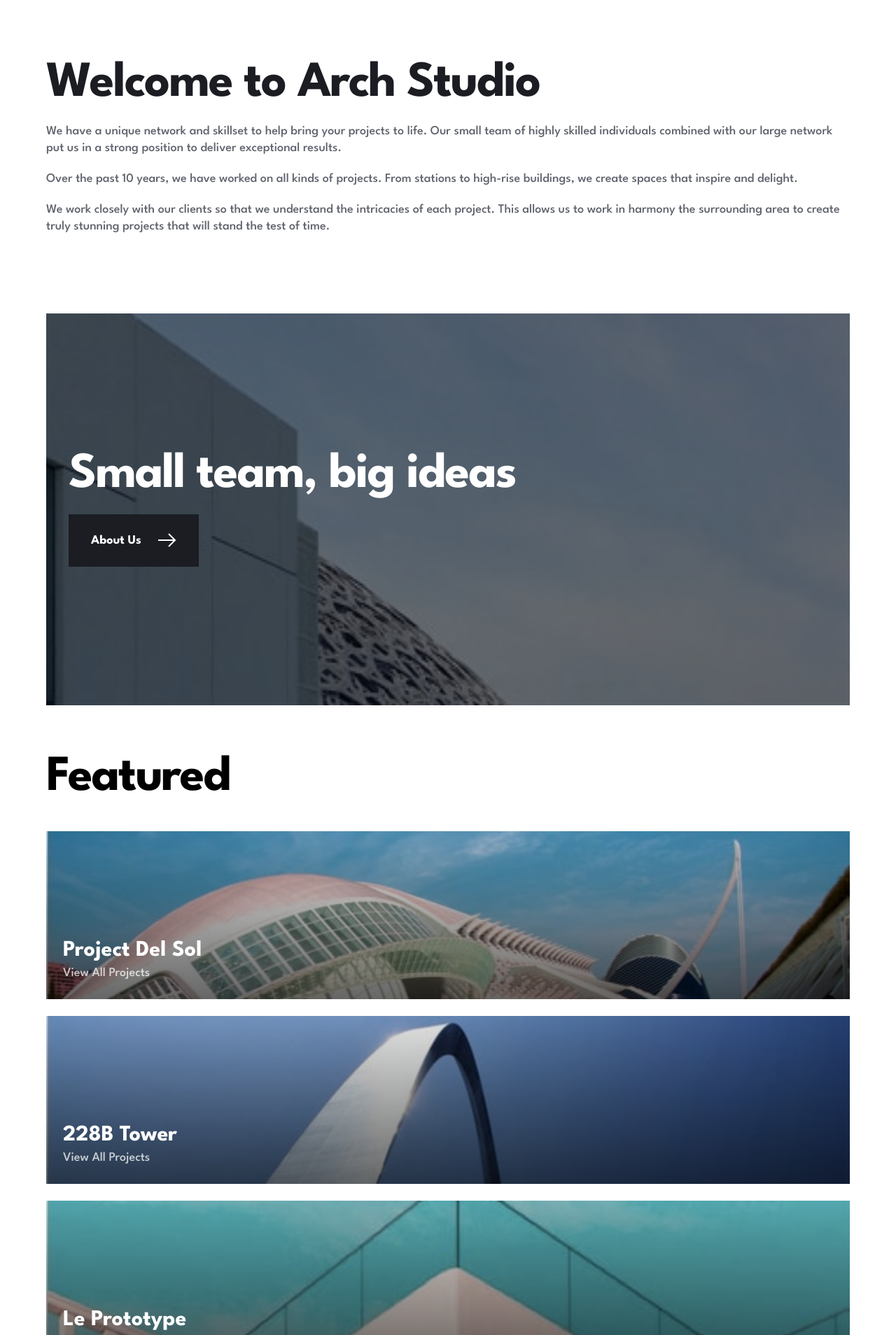
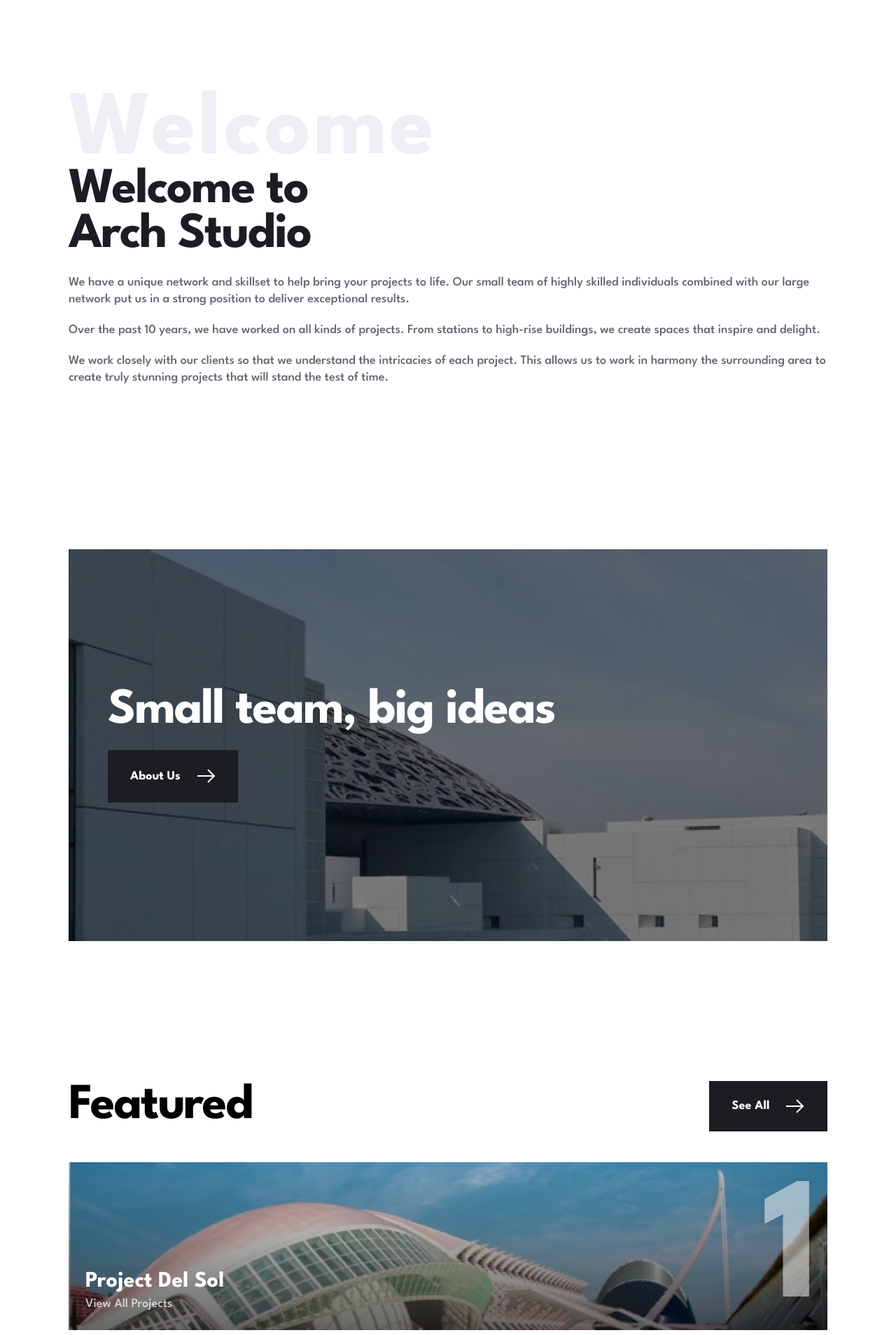
Before and after one commit to David-Henery4/Arch-Studio-website, a React (Vite) app: page / in a window 1280 px wide. Shown: the part 880-2788 px from the top of the page at 70% size. Built offline with nearby package versions, Linux system fonts and the light colour scheme.

Commit message:
home-layout-tablet

```diff
--- a/src/components/home/AboutCTA.jsx
+++ b/src/components/home/AboutCTA.jsx
@@ -2,7 +2,7 @@ import { ArrowIcon } from "../../assets/icons";
 
 const AboutCTA = () => {
   return (
-    <section className="relative w-full p-8 col-start-1 col-end-13 min-h-[560px] bg-aboutCTAMob bg-no-repeat bg-cover flex flex-col justify-center items-start gap-6 mdTab:col-start-2 mdTab:col-end-12">
+    <section className="relative w-full p-8 col-start-1 col-end-13 min-h-[560px] bg-aboutCTAMob bg-no-repeat bg-cover flex flex-col justify-center items-start gap-6 mdTab:col-start-2 mdTab:col-end-12 tab:p-14 tab:bg-aboutCTATab">
       <div className="absolute top-0 left-0 w-full h-full bg-black/50"></div>
       <h3 className="relative text-lrgHeadingMob text-white font-bold leading-lrgHeadingMob tracking-lrgMedHeadingMob smTab:text-medHeading smTab:leading-medHeading smTab:tracking-lrgMedHeading">Small team, big ideas</h3>
       <a
--- a/src/components/home/Featured.jsx
+++ b/src/components/home/Featured.jsx
@@ -1,12 +1,16 @@
 import { ArrowIcon } from "../../assets/icons";
 import featuredData from "../../miscData/featuredProjectsData";
+import { AllProjectsBtn } from "../../components";
 
 const Featured = () => {
   return (
-    <section className="w-full col-start-2 col-end-12 grid gap-11 py-[72px]">
-      <h3 className="text-xtraLrgHeadingMob leading-lrgHeadingMob tracking-lrgMedHeadingMob font-bold smTab:text-medHeading smTab:leading-medHeading smTab:tracking-lrgMedHeading">
-        Featured
-      </h3>
+    <section className="w-full col-start-2 col-end-12 grid gap-11 py-[72px] tab:py-[200px]">
+      <div className="flex justify-between items-center">
+        <h3 className="text-xtraLrgHeadingMob leading-lrgHeadingMob tracking-lrgMedHeadingMob font-bold smTab:text-medHeading smTab:leading-medHeading smTab:tracking-lrgMedHeading">
+          Featured
+        </h3>
+        <AllProjectsBtn isMob={false} />
+      </div>
       {/* THUMB CONTAINER */}
       <div className="w-full grid gap-6">
         {/* Thumb Item */}
@@ -14,9 +18,10 @@ const Featured = () => {
           return (
             <div
               key={item?.id}
-              className="relative w-full h-60 flex flex-col justify-end items-start"
+              className="relative w-full h-60 flex flex-col justify-end items-start overflow-hidden"
             >
               <div className="absolute w-full h-full top-0 left-0 bg-gradient-to-b from-black/10 to-black/60 z-10"></div>
+              <p className="hidden absolute top-8 right-4 z-20 text-xtraLrgHeading leading-xtraLrgHeading text-white/50 font-bold tracking-xtraLrgHeading tab:block">{item?.id}</p>
               <picture>
                 <source srcSet="" media="" />
                 <source srcSet={item?.image?.tab} media="(min-width:25em)" />
@@ -41,15 +46,7 @@ const Featured = () => {
             </div>
           );
         })}
-        <button
-          className="w-full inline-flex justify-center items-center bg-veryDarkBlue text-white gap-6 py-5 text-bodyText leading-bodyText font-bold
-      "
-        >
-          See All
-          <span>
-            <ArrowIcon className="stroke-white" />
-          </span>
-        </button>
+        <AllProjectsBtn isMob={true} />
       </div>
     </section>
   );
--- a/src/components/home/Hero.jsx
+++ b/src/components/home/Hero.jsx
@@ -12,11 +12,11 @@ const Hero = () => {
   // with index being used to select the
   // correct one.
   return (
-    <section className="col-start-1 col-end-13 w-full min-h-[560px] p-8 relative text-white smTab:min-h-[720px] mdTab:col-start-2 mdTab:col-end-12 ">
+    <section className="col-start-1 col-end-13 w-full min-h-[560px] p-8 relative text-white smTab:min-h-[720px] mdTab:col-start-2 mdTab:col-end-12 tab:p-14">
       <div className="absolute top-0 left-0 w-full h-full bg-[#000000] opacity-[.35] z-10"></div>
       <picture>
-        <source srcSet={paramourTabHeroImg} />
-        <source srcSet={paramourDeskHeroImg} />
+        {/* <source srcSet={paramourDeskHeroImg} media="(min-width: 46.25em)" /> */}
+        <source srcSet={paramourTabHeroImg} media="(min-width: 46.25em)" />
         <img
           className="absolute top-0 left-0
         w-full h-full object-cover"
--- a/src/components/home/Welcome.jsx
+++ b/src/components/home/Welcome.jsx
@@ -1,9 +1,14 @@
 
 const Welcome = () => {
   return (
-    <section className="w-full col-start-2 col-end-12 pt-36 pb-28">
+    <section className="relative w-full col-start-2 col-end-12 pt-36 pb-28 tab:pt-[248px] tab:pb-[233px]">
       <div className="grid gap-6">
-        <h2 className="text-veryDarkBlue text-lrgHeadingMob leading-lrgHeadingMob tracking-lrgMedHeadingMob font-bold smTab:text-medHeading smTab:leading-medHeading smTab:tracking-lrgMedHeading">Welcome to Arch Studio</h2>
+        <h2 className="hidden absolute top-24 left-0 tab:block text-veryLightGrey text-[130px] tracking-[3px] font-bold leading-xtraLrgHeading">
+          Welcome
+        </h2>
+        <h2 className="max-w-[495px] text-veryDarkBlue text-lrgHeadingMob leading-lrgHeadingMob tracking-lrgMedHeadingMob font-bold smTab:text-medHeading smTab:leading-medHeading smTab:tracking-lrgMedHeading">
+          Welcome to Arch Studio
+        </h2>
         <p className="inline-flex flex-col justify-center items-start gap-5 text-bodyText leading-bodyText font-medium text-darkGrey">
           <span>
             We have a unique network and skillset to help bring your projects to
--- a/src/components/index.js
+++ b/src/components/index.js
@@ -1,5 +1,6 @@
 // REUSED
 import PortfolioCTA from "./reused/PortfolioCTA";
+import AllProjectsBtn from "./reused/AllProjectsBtn";
 // SHARED
 import Navbar from "./shared/Navbar";
 import Footer from "./shared/Footer";
@@ -12,6 +13,7 @@ import Featured from "./home/Featured";
 export{
   // SHARED
   PortfolioCTA,
+  AllProjectsBtn,
   // SHARED
   Navbar,
   Footer,
--- /dev/null
+++ b/src/components/reused/AllProjectsBtn.jsx
@@ -0,0 +1,25 @@
+import { ArrowIcon } from "../../assets/icons";
+
+const AllProjectsBtn = ({isMob}) => {
+  //
+  return (
+    <button
+      className={`h-[72px] inline-flex justify-center items-center bg-veryDarkBlue text-white gap-6  text-bodyText leading-bodyText font-bold ${
+        isMob ? "w-full tab:hidden" : "hidden w-[169px] tab:inline-flex"
+      }
+      `}
+    >
+      See All
+      <span>
+        <ArrowIcon className="stroke-white" />
+      </span>
+    </button>
+  );
+}
+
+// // fixes linting issue
+// AllProjectsBtn.propTypes = {
+//   isMob: PropTypes.string.isRequired,
+// };
+
+export default AllProjectsBtn
--- a/src/components/shared/Footer.jsx
+++ b/src/components/shared/Footer.jsx
@@ -5,13 +5,13 @@ import navigationData from "../../miscData/navigationData";
 
 const Footer = () => {
   return (
-    <footer className="w-full col-start-1 col-end-13 grid grid-rows-footerMob">
-      <div className="w-full h-full row-start-2 row-end-3 col-start-1 col-end-2 bg-veryLightGrey"></div>
-      <div className="w-full row-start-1 row-end-3 col-start-1 col-end-2 flex flex-col justify-center items-center gap-8 pb-12">
+    <footer className="w-full col-start-1 col-end-13 grid grid-rows-footerMob tab:grid-cols-footerTab tab:grid-rows-[auto]">
+      <div className="w-full h-full row-start-2 row-end-3 col-start-1 col-end-2 bg-veryLightGrey tab:col-start-1 tab:col-end-2 tab:row-start-1 tab:row-end-2"></div>
+      <div className="w-full row-start-1 row-end-3 col-start-1 col-end-2 flex flex-col justify-center items-center gap-8 pb-12 tab:flex-row tab:justify-between tab:p-0 tab:col-start-1 tab:col-end-3 tab:row-start-1 tab:row-end-2">
         <div className="w-[120px] h-[120px] bg-veryDarkBlue grid place-items-center">
           <Logo className="fill-white" />
         </div>
-        <ul className="flex flex-col justify-center items-center gap-8 text-mediumGrey text-bodyText leading-[25px] font-bold">
+        <ul className="flex flex-col justify-center items-center gap-8 text-mediumGrey text-bodyText leading-[25px] font-bold tab:flex-row">
           {navigationData.map(nav => {
             return (
               <li key={nav?.id}>
--- a/src/components/shared/Navbar.jsx
+++ b/src/components/shared/Navbar.jsx
@@ -4,7 +4,7 @@ import { Link } from "react-router-dom";
 
 const Navbar = () => {
   return (
-    <nav className="col-start-2 col-end-12 py-8 flex justify-between items-center mdTab:justify-start mdTab:gap-12">
+    <nav className="col-start-2 col-end-12 py-8 flex justify-between items-center mdTab:justify-start mdTab:gap-12 tab:py-14">
       <Logo className="fill-veryDarkBlue" />
       <ul className="hidden mdTab:flex justify-center items-end gap-12 text-bodyText leading-[25px] font-bold text-mediumGrey">
         {navigationData.map((nav) => {
--- a/src/layout/SharedLayout.jsx
+++ b/src/layout/SharedLayout.jsx
@@ -3,7 +3,7 @@ import {Navbar, Footer} from "../components";
 
 const SharedLayout = () => {
   return (
-    <main className="font-spartan grid grid-cols-mob mdTab:grid-cols-mdTab">
+    <main className="font-spartan grid grid-cols-mob mdTab:grid-cols-mdTab tab:grid-cols-tab">
       <Navbar />
       <Outlet />
       <Footer />
--- a/tailwind.config.js
+++ b/tailwind.config.js
@@ -6,6 +6,7 @@ export default {
       lrgMob: "25em", // 400px not used yet
       smTab: "32.81em", // 525px
       mdTab: "39.06em", // 625px
+      tab: "46.25em", // 740px
     },
     colors: {
       white: "#ffffff",
@@ -63,6 +64,7 @@ export default {
         mob: "32px repeat(10,1fr) 32px",
         mdTab: "66px repeat(10,1fr) 66px",
         tab: "98px repeat(10,1fr) 98px",
+        footerTab: "1fr 156px",
         desk: "165px repeat(10,1fr) 165px",
       },
       gridTemplateRows: {
```
Also changed, not shown: .eslintrc.cjs.
